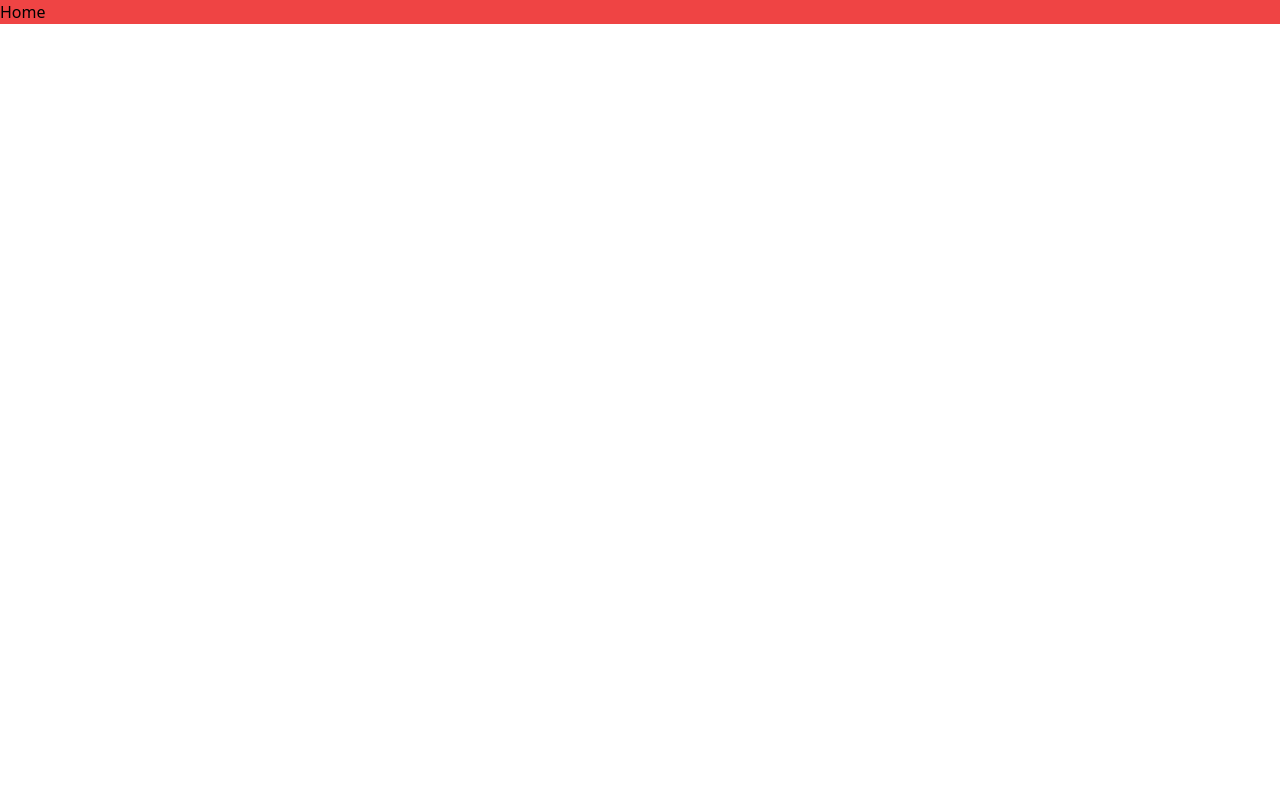
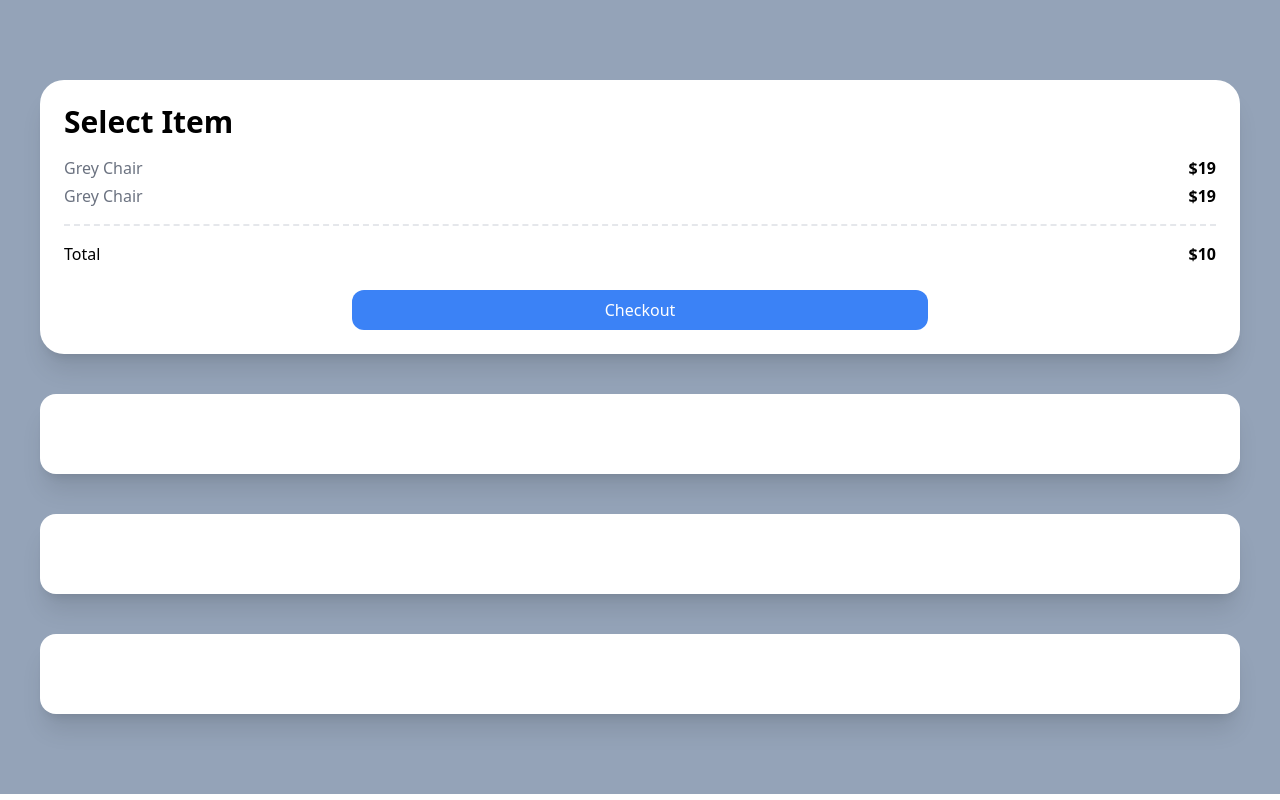
Before and after one commit to kkuyu/-carrot-market, a Next.js app: page / in a window 1280 px wide. Built offline with nearby package versions, Linux system fonts and the light colour scheme.

Commit message:
Test Drive part One

```diff
--- a/pages/index.tsx
+++ b/pages/index.tsx
@@ -2,8 +2,32 @@ import type { NextPage } from "next";
 
 const Home: NextPage = () => {
   return (
-    <div className="bg-red-500">
-      <h1 className="text-black">Home</h1>
+    <div className="grid gap-10 px-10 py-20 bg-slate-400">
+      <div className="p-6 bg-white rounded-3xl shadow-xl">
+        <strong className="block font-semibold text-3xl">Select Item</strong>
+        <div className="mt-4">
+          <div className="flex justify-between">
+            <strong className="font-normal text-gray-500">Grey Chair</strong>
+            <span className="font-semibold">$19</span>
+          </div>
+          <div className="flex justify-between mt-1">
+            <strong className="font-normal text-gray-500">Grey Chair</strong>
+            <span className="font-semibold">$19</span>
+          </div>
+        </div>
+        <div className="mt-4 pt-4 border-t-2 border-dashed">
+          <div className="flex justify-between">
+            <strong className="font-normal">Total</strong>
+            <span className="font-semibold">$10</span>
+          </div>
+        </div>
+        <div className="mt-6">
+          <button className="mx-auto block w-1/2 text-center text-white p-2 bg-blue-500 rounded-xl">Checkout</button>
+        </div>
+      </div>
+      <div className="p-10 bg-white rounded-2xl shadow-xl"></div>
+      <div className="p-10 bg-white rounded-2xl shadow-xl"></div>
+      <div className="p-10 bg-white rounded-2xl shadow-xl"></div>
     </div>
   );
 };
```
Also changed, not shown: 1 other file (tests, documents, lock files or other folders).
